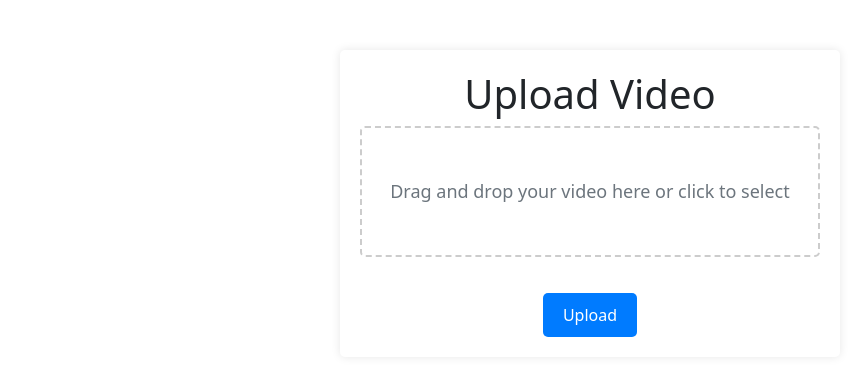
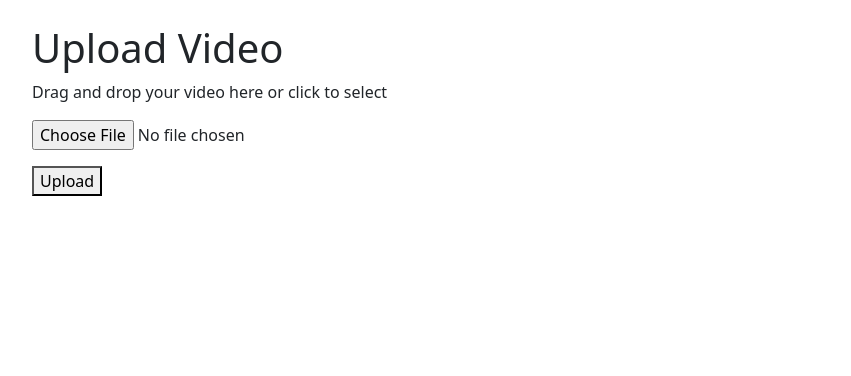
Before and after one commit to dryruffian/Youbuddy-project, a Flask app: template templates/upload.html in a window 1280 px wide. Shown: the part 58-434 px from the top of the page, without its empty margins (50-901 px from the left). Run offline with Flask 3, Linux system fonts and the light colour scheme; the template is opened without the code that fills it, so the values that code supplies are empty.

Commit message:
added more feature

```diff
--- a/templates/base.html
+++ b/templates/base.html
@@ -24,11 +24,6 @@
                         {% if current_user.role in ['Editor', 'Manager', 'Creator'] %}
                             <li class="nav-item">
                                 <a class="nav-link" href="{{ url_for('video.upload') }}">Upload</a>
-                            </li>
-                        {% endif %}
-                        {% if current_user.role in ['Manager', 'Creator'] %}
-                            <li class="nav-item">
-                                <a class="nav-link" href="{{ url_for('video.publish') }}">Publish</a>
                             </li>
                         {% endif %}
                         {% if current_user.role == 'Creator' %}
--- a/templates/index.html
+++ b/templates/index.html
@@ -17,6 +17,7 @@
                                 <h5 class="card-title">{{ video.filename }}</h5>
                                 <p class="card-text">Uploaded by: {{ video.user.name }}</p>
                                 <p class="card-text"><small class="text-muted">Uploaded on: {{ video.upload_date.strftime('%Y-%m-%d %H:%M:%S') }}</small></p>
+                                <a href="{{ url_for('video.publish', video_id=video.id) }}" class="btn btn-success">Publish</a>
                                 <button type="button" class="btn btn-primary" data-bs-toggle="modal" data-bs-target="#renameModal{{ video.id }}">
                                     Rename
                                 </button>
--- a/templates/upload.html
+++ b/templates/upload.html
@@ -1,52 +1,6 @@
 {% extends "base.html" %}
+{% block stylesheet %}<link rel="stylesheet" herf="{{ url_for('static', filename='upload.css') }}">{% endblock stylesheet %}
 {% block content %}
-<style>
-    .upload-container {
-        width: 100%;
-        max-width: 500px;
-        margin: 50px auto;
-        padding: 20px;
-        box-shadow: 0 0 10px rgba(0,0,0,0.1);
-        border-radius: 5px;
-        text-align: center;
-    }
-    .upload-area {
-        border: 2px dashed #ccc;
-        border-radius: 5px;
-        padding: 50px 20px;
-        cursor: pointer;
-        transition: background-color 0.3s ease;
-    }
-    .upload-area:hover, .upload-area.dragover {
-        background-color: #f8f9fa;
-    }
-    .upload-area p {
-        margin: 0;
-        font-size: 18px;
-        color: #6c757d;
-    }
-    .file-input {
-        display: none;
-    }
-    .upload-btn {
-        margin-top: 20px;
-        padding: 10px 20px;
-        background-color: #007bff;
-        color: white;
-        border: none;
-        border-radius: 5px;
-        cursor: pointer;
-        transition: background-color 0.3s ease;
-    }
-    .upload-btn:hover {
-        background-color: #0056b3;
-    }
-    #file-name {
-        margin-top: 10px;
-        font-style: italic;
-    }
-</style>
-
 <div class="upload-container">
     <h1>Upload Video</h1>
     <form method="post" enctype="multipart/form-data" id="upload-form">
```
Also changed, not shown: routes/video.py (+24 -3 lines), templates/publish.html (+53 -2 lines), 1 other file.
